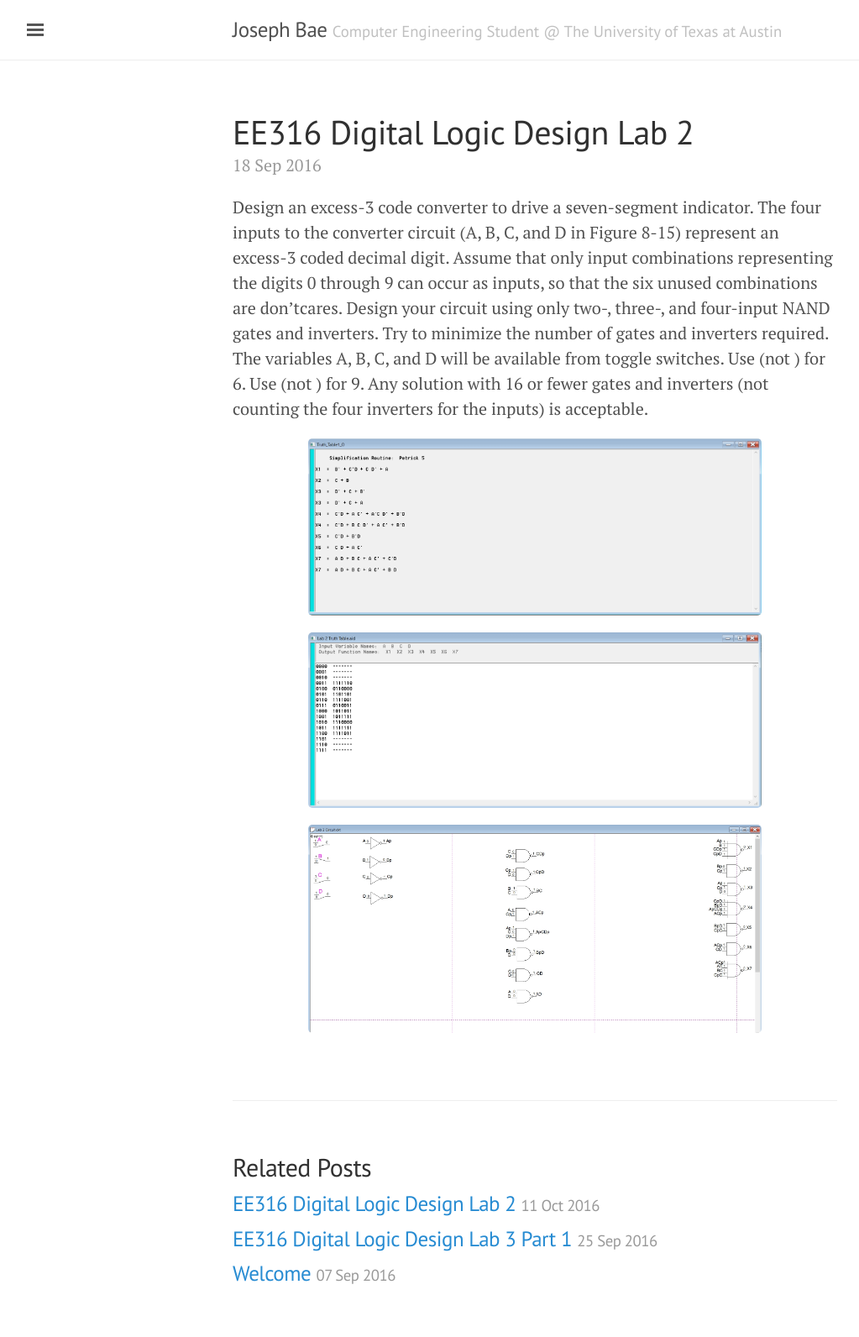
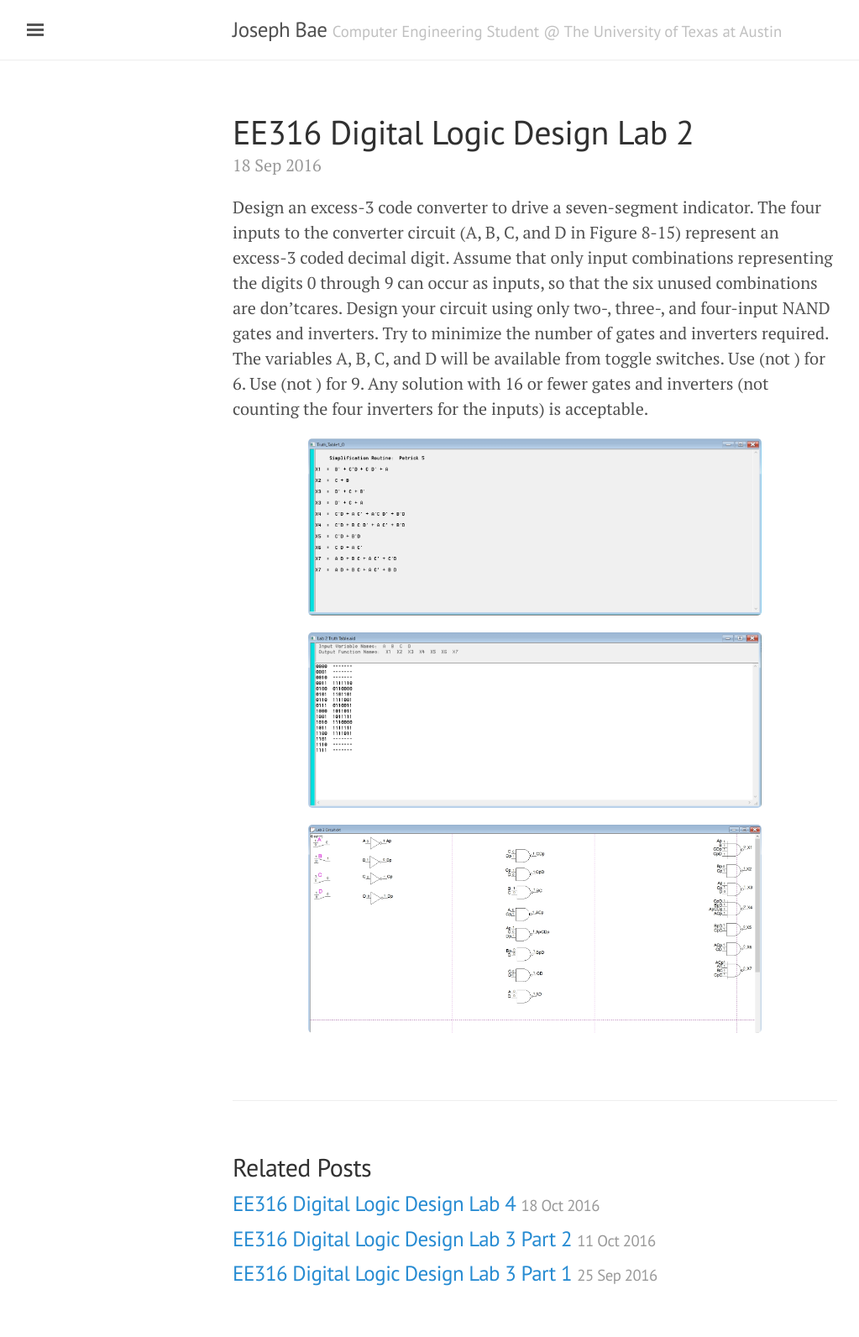
Before and after one commit to josephbae96/josephbae96.github.io, a Jekyll site: the page built from _posts/2016-09-18-ee316_lab2.md, in a window 1280 px wide. Shown: the whole page at 84% size, without its empty margins (3-1026 px from the left). Built offline with Jekyll 4.4.1, drawn with Linux system fonts in a browser that asks for light colours.

Commit message:
Lab 4 page

```diff
--- a/_posts/2016-10-11-ee316_lab3_part2.md
+++ b/_posts/2016-10-11-ee316_lab3_part2.md
@@ -1,6 +1,6 @@
 ---
 layout: post
-title: EE316 Digital Logic Design Lab 2
+title: EE316 Digital Logic Design Lab 3 Part 2
 ---
 
 (a) Using a 3-to-8 decoder and two four-input OR gates, design a circuit that has
```
Also changed, not shown: _posts/2016-10-18-ee316_lab4.md (added, +8 -0 lines).
